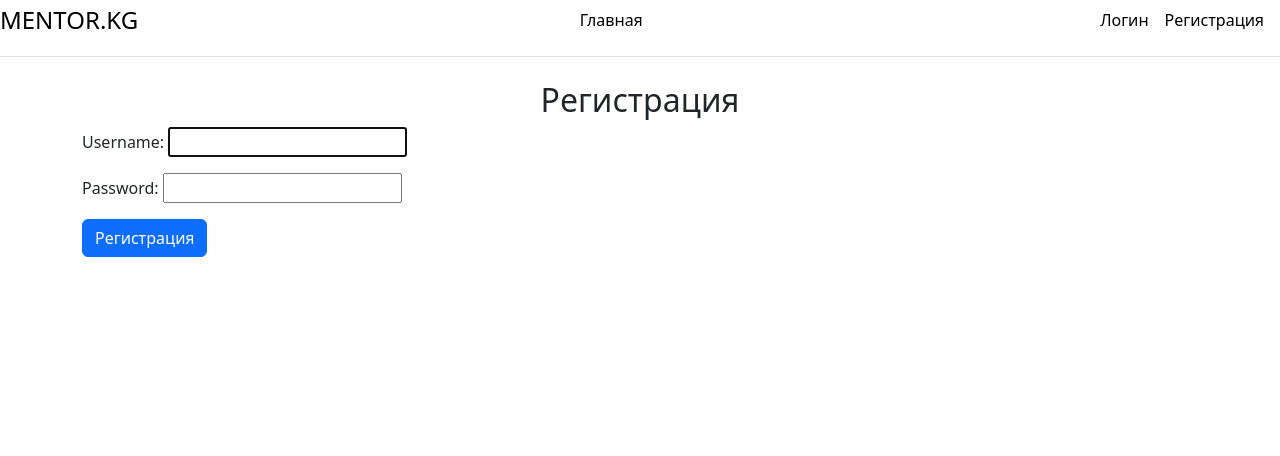
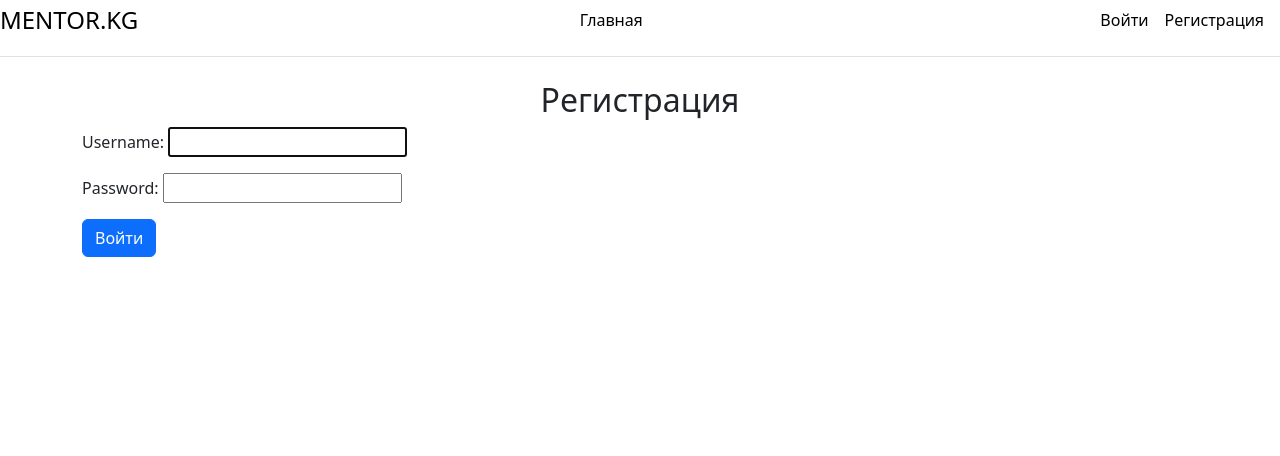
Before and after one commit to Bahtah/mentor, a Django app: page /user/login in a window 1280 px wide. Shown: the top 456 px of the page. Run offline with Django 4.2, Linux system fonts and the light colour scheme.

Commit message:
added user autentication

```diff
--- a/ads/templates/base.html
+++ b/ads/templates/base.html
@@ -20,11 +20,17 @@
     </nav>
 
     <nav class="d-inline-flex mt-2 mt-md-0 ms-md-auto">
-      <a class="me-3 py-2 link-body-emphasis text-decoration-none" href="{% url 'login' %}">Логин</a>
-      <a class="me-3 py-2 link-body-emphasis text-decoration-none" href="{% url 'register' %}">Регистрация</a>
+
+      {% if user.is_authenticated %}
+        <a class="me-3 py-2 link-body-emphasis text-decoration-none" href="{% url 'logout' %}">Выйти</a>
+        <a class="me-3 py-2 link-body-emphasis text-decoration-none" href="{% url 'profile' %}">Профиль</a>
+      {% else %}
+        <a class="me-3 py-2 link-body-emphasis text-decoration-none" href="{% url 'login' %}">Войти</a>
+        <a class="me-3 py-2 link-body-emphasis text-decoration-none" href="{% url 'register' %}">Регистрация</a>
+      {% endif %}
+
     </nav>
-
-  </div>
+</div>
 
 <body>
   <div class="container">
--- a/users/templates/login.html
+++ b/users/templates/login.html
@@ -1,7 +1,7 @@
 {% extends 'base.html' %}
 
 {% block title %}
-Регистрация
+Войти
 {% endblock %}
 
 {% block content %}
@@ -10,7 +10,7 @@
 <form action="" method="POST">
     {% csrf_token %}
     {{ form.as_p}}
-    <button type="submit" class="btn btn-primary">Регистрация</button>
+    <button type="submit" class="btn btn-primary">Войти</button>
 </form>
 
 {% endblock %}
--- a/users/urls.py
+++ b/users/urls.py
@@ -1,10 +1,11 @@
 from django.urls import path
 
-from .views import RegisterView, LoginView, ProfileView
+from .views import RegisterView, LoginView, ProfileView, LogoutView
 
 
 urlpatterns = [
     path("register", RegisterView.as_view(), name="register"),
     path('login', LoginView.as_view(), name='login'),
     path('profile', ProfileView.as_view(), name='profile'),
+    path('logout', LogoutView.as_view(), name='logout'),
 ]
--- a/users/views.py
+++ b/users/views.py
@@ -9,7 +9,7 @@ from django.contrib.auth import login, authenticate, logout
 class RegisterView(CreateView):
     form_class = RegistrationForm
     template_name = 'register.html'
-    success_url = reverse_lazy('index')
+    success_url = reverse_lazy('login')
 
     def form_valid(self, form):
         user = form.save()
@@ -25,6 +25,10 @@ class LoginView(LoginView):
         return reverse_lazy('index')
 
 
+class LogoutView(LogoutView):
+    next_page = reverse_lazy('index')
+
+
 class ProfileView(TemplateView):
     template_name = 'profile.html'
 
```
Also changed, not shown: db.sqlite3.
